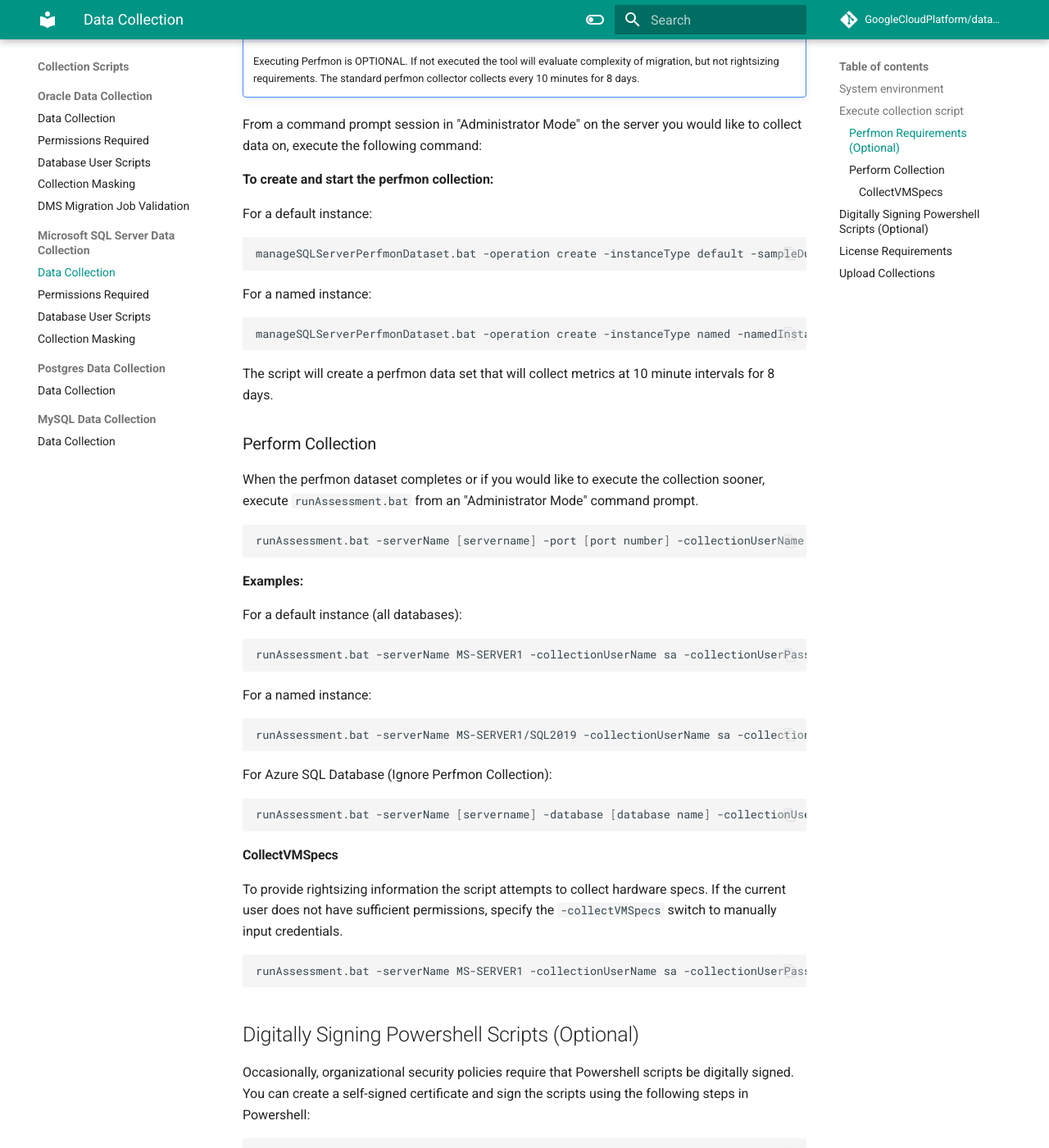
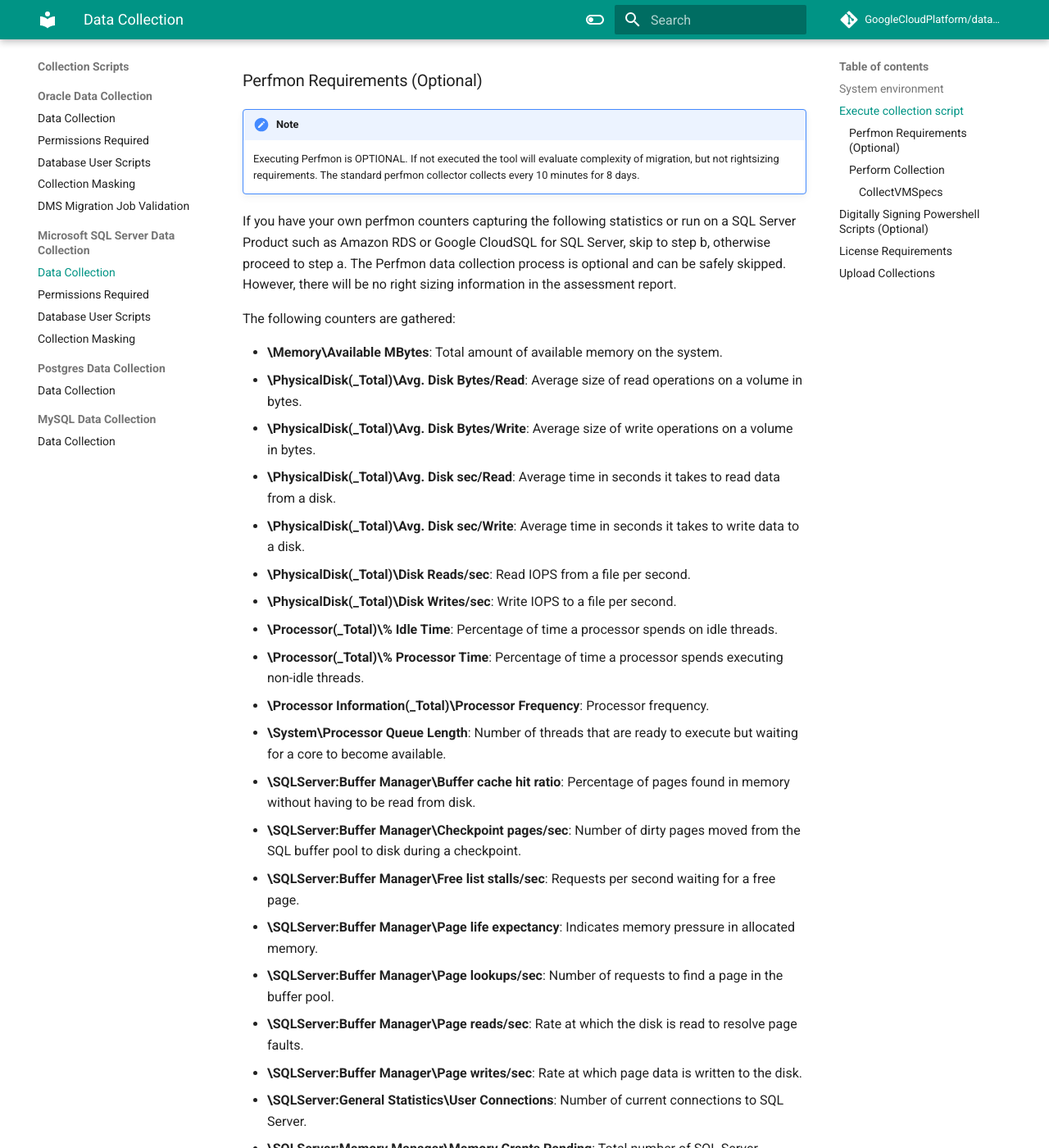
Before and after one commit to GoogleCloudPlatform/database-assessment, an MkDocs documentation site: the page built from docs/user_guide/shell_scripts/sqlserver/collection_scripts.md, in a window 1280 px wide and 1400 px high, scrolled down 1269 px. Shown: the whole window at 82% size. Built offline with MkDocs 1.6.1 and Material for MkDocs 9.7.7, drawn with Linux system fonts in a browser that asks for light colours; comment, search, counter and statistics services are not loaded; some of the changed text lies outside the part shown.

Commit message:
bug: Restore list of Perfmon metrics.

```diff
--- a/docs/user_guide/shell_scripts/sqlserver/collection_scripts.md
+++ b/docs/user_guide/shell_scripts/sqlserver/collection_scripts.md
@@ -1,6 +1,7 @@
 # Gather workload metadata
+-Instructions on how to prepare and run Google Database Migration Assessment Data Extractor for Microsoft SQL Server to extract the data required for analysis.
 
-Instructions on how to prepare and run Google Database Migration Assessment Data Extractor for Microsoft SQL Server to extract the data required for analysis.
+This utility extracts metadata about the tables, partitions and SQL workload in a database into CSV files. It also leverages perfmon data that must have a perfmon counter started before the final data collection. These CSV files are then used by Database Migration Assessment to help provide guidance on rightsizing, modernization or migration to Google Cloud Services.
 
 The workload collection supports the following:
 
@@ -24,7 +25,7 @@ sqlcmd (version 11.0.7512.11 or greater)
 If needed sqlcmd can be downloaded from [here](https://learn.microsoft.com/en-us/sql/tools/sqlcmd/sqlcmd-utility?view=sql-server-ver16&tabs=odbc%2Cwindows#download-and-install-sqlcmd)
 
 !!! note
-    Ensure that the `ODBC` version of `sqlcmd` is used.  The `GO` version of `sqlcmd` will not work.
+    Ensure that the `ODBC` version of `sqlcmd` is used. The `GO` version of `sqlcmd` will not work.
     Ensure that `sqlcmd` is also in your `$PATH` variable.
 
 ## Execute collection script
@@ -46,6 +47,41 @@ unzip db-migration-assessment-collection-scripts-sqlserver.zip
 !!! note
     Executing Perfmon is OPTIONAL. If not executed the tool will evaluate complexity of migration, but not rightsizing requirements.
     The standard perfmon collector collects every 10 minutes for 8 days.
+
+If you have your own perfmon counters capturing the following statistics or run on a SQL Server Product such as Amazon RDS or Google CloudSQL for SQL Server, skip to step b, otherwise proceed to step a.
+The Perfmon data collection process is optional and can be safely skipped. However, there will be no right sizing information in the assessment report.
+
+The following counters are gathered:
+
+- **\Memory\Available MBytes**: Total amount of available memory on the system.
+- **\PhysicalDisk(_Total)\Avg. Disk Bytes/Read**: Average size of read operations on a volume in bytes.
+- **\PhysicalDisk(_Total)\Avg. Disk Bytes/Write**: Average size of write operations on a volume in bytes.
+- **\PhysicalDisk(_Total)\Avg. Disk sec/Read**: Average time in seconds it takes to read data from a disk.
+- **\PhysicalDisk(_Total)\Avg. Disk sec/Write**: Average time in seconds it takes to write data to a disk.
+- **\PhysicalDisk(_Total)\Disk Reads/sec**: Read IOPS from a file per second.
+- **\PhysicalDisk(_Total)\Disk Writes/sec**: Write IOPS to a file per second.
+- **\Processor(_Total)\% Idle Time**: Percentage of time a processor spends on idle threads.
+- **\Processor(_Total)\% Processor Time**: Percentage of time a processor spends executing non-idle threads.
+- **\Processor Information(_Total)\Processor Frequency**: Processor frequency.
+- **\System\Processor Queue Length**: Number of threads that are ready to execute but waiting for a core to become available.
+- **\SQLServer:Buffer Manager\Buffer cache hit ratio**: Percentage of pages found in memory without having to be read from disk.
+- **\SQLServer:Buffer Manager\Checkpoint pages/sec**: Number of dirty pages moved from the SQL buffer pool to disk during a checkpoint.
+- **\SQLServer:Buffer Manager\Free list stalls/sec**: Requests per second waiting for a free page.
+- **\SQLServer:Buffer Manager\Page life expectancy**: Indicates memory pressure in allocated memory.
+- **\SQLServer:Buffer Manager\Page lookups/sec**: Number of requests to find a page in the buffer pool.
+- **\SQLServer:Buffer Manager\Page reads/sec**: Rate at which the disk is read to resolve page faults.
+- **\SQLServer:Buffer Manager\Page writes/sec**: Rate at which page data is written to the disk.
+- **\SQLServer:General Statistics\User Connections**: Number of current connections to SQL Server.
+- **\SQLServer:Memory Manager\Memory Grants Pending**: Total number of SQL Server processes waiting for workspace memory.
+- **\SQLServer:Memory Manager\Target Server Memory (KB)**: Amount of memory that SQL Server can potentially consume.
+- **\SQLServer:Memory Manager\Total Server Memory (KB)**: Amount of memory the server has committed.
+- **\SQLServer:SQL Statistics\Batch Requests/sec**: Number of T-SQL commands received by the server per second.
+- **\NUMA Node Memory(_Total)\Total MBytes**: Total amount of physical memory associated with a NUMA node.
+- **\NUMA Node Memory(_Total)\Available MBytes**: Free amount of physical memory associated with a NUMA node.
+- **\Process(_Total)\IO Read Operations/sec**: Rate at which a process issues read I/O operations.
+- **\Process(_Total)\IO Write Operations/sec**: Rate at which a process issues write I/O operations.
+- **\Process(_Total)\IO Read Bytes/sec**: Rate at which a process reads bytes in I/O operations.
+- **\Process(_Total)\IO Write Bytes/sec**: Rate at which a process writes bytes in I/O operations.
 
 From a command prompt session in "Administrator Mode" on the server you would like to collect data on, execute the following command:
 
```
Also changed, not shown: docs/user_guide/shell_scripts/sqlserver/permissions.md (+1 -0 lines).
